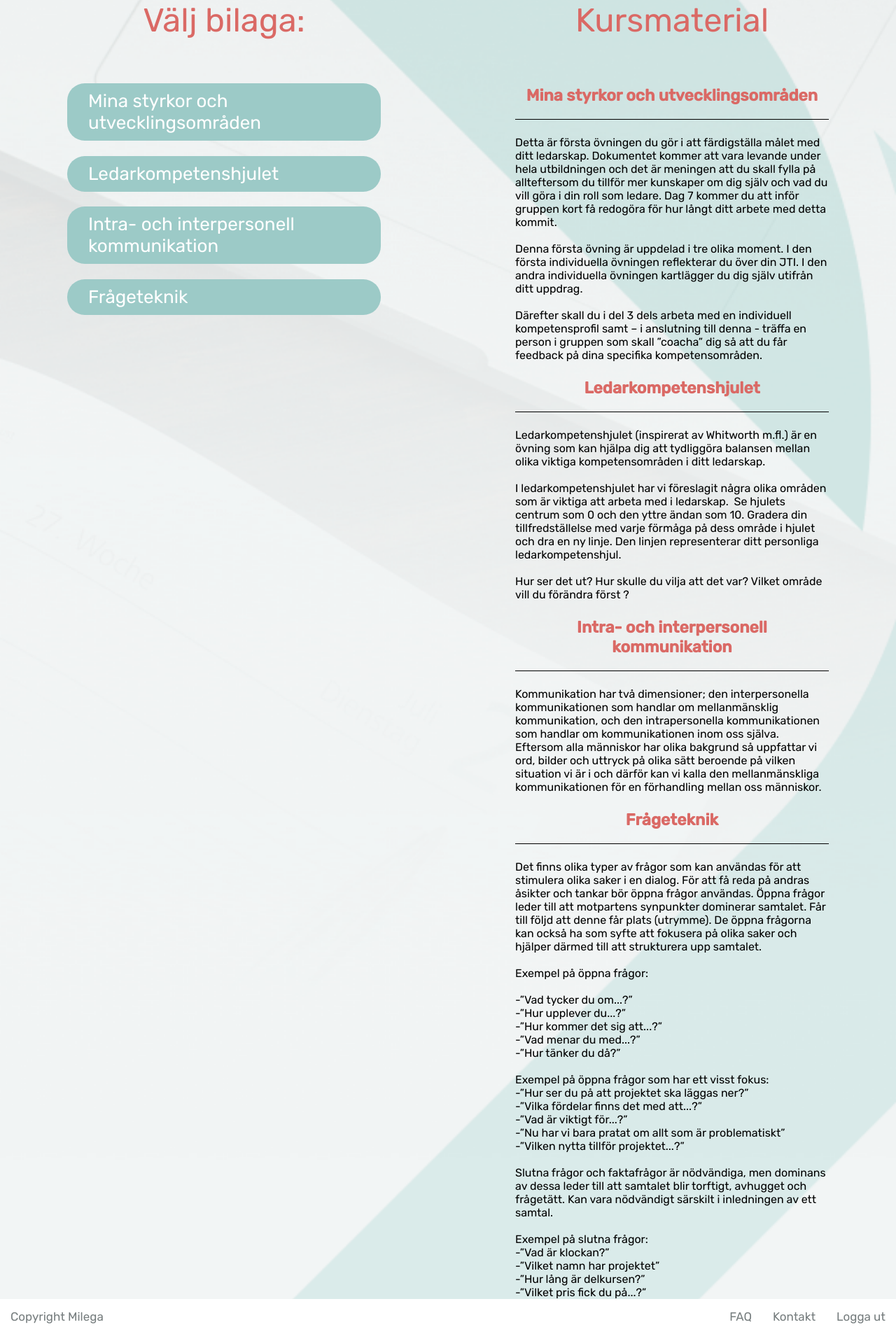
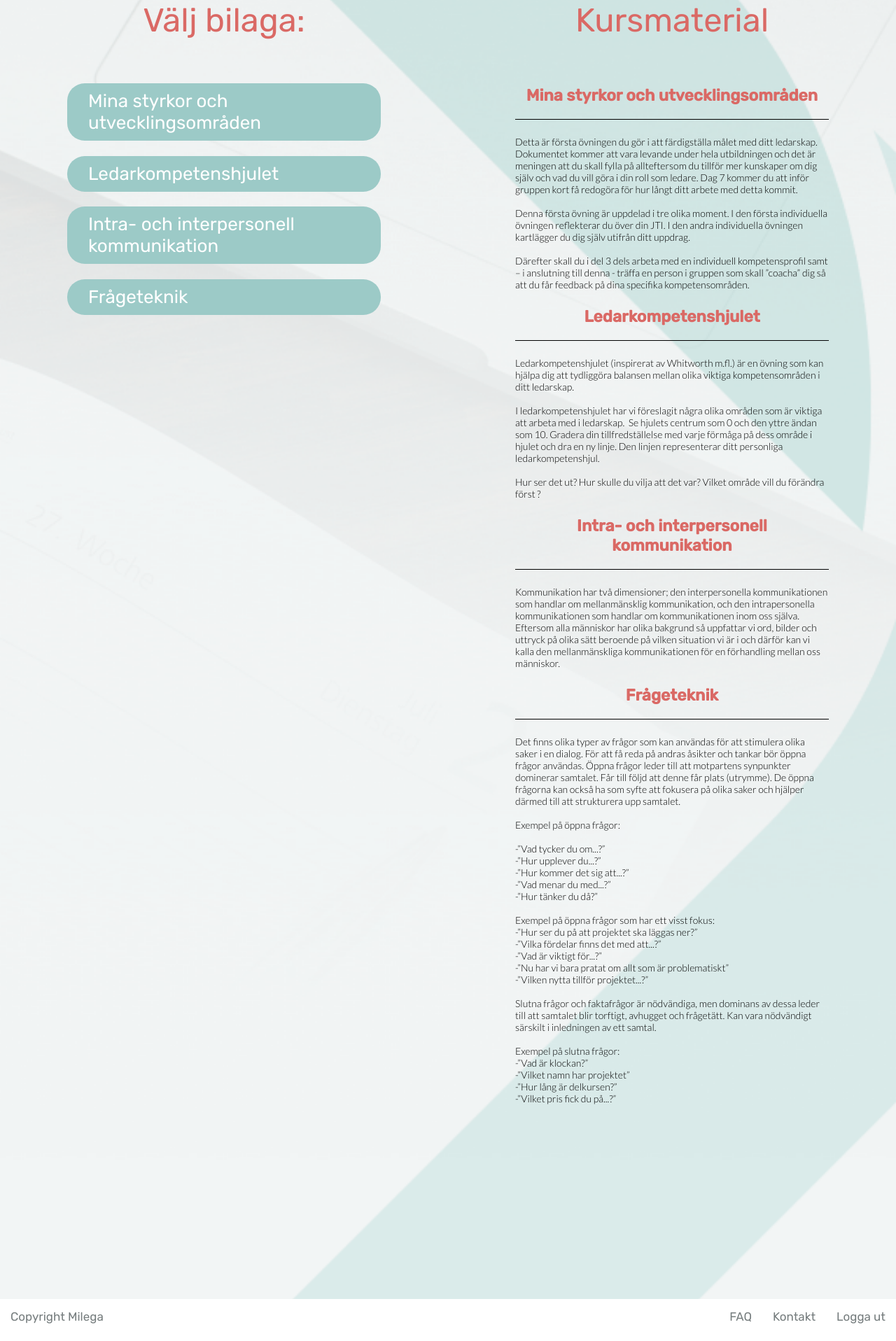
Before and after one commit to ericaglimsholt/Milega, a PHP site: page /lectures.php in a window 1280 px wide. Shown: the part 80-1996 px from the top of the page at 70% size. Run offline with PHP 8.4, Linux system fonts and the light colour scheme.

Commit message:
Updated the fonts and links in the footer

```diff
--- a/assets/php/templates/footer.php
+++ b/assets/php/templates/footer.php
@@ -2,7 +2,7 @@
 	<ul>
 		<li style="float:left;"><a href="#">Copyright Milega</a></li>
 		<li><a href="#">Logga ut</a></li>
-		<li><a href="#">Kontakt</a></li>
-		<li><a href="#">FAQ</a></li>
+		<li><a href="http://www.milega.se/kontakt">Kontakt</a></li>
+		<li><a href="http://www.milega.se/om-milega">FAQ</a></li>
 	</ul>
 </nav>
--- a/assets/php/templates/head.php
+++ b/assets/php/templates/head.php
@@ -4,6 +4,7 @@
 <meta charset="utf-8">
 <meta http-equiv="Content-Type" content="text/html; charset=UTF-8">
 <link href="https://fonts.googleapis.com/css?family=Rubik:400,500" rel="stylesheet">
+<link href="https://fonts.googleapis.com/css?family=Lato:300" rel="stylesheet">
 <meta name="viewport" content="width=device-width, initial-scale=1, maximum-scale=1, user-scalable=no">
 <link rel="stylesheet" href="/assets/js/bower_components/chartist/dist/chartist.min.css">
 <link rel="stylesheet" type="text/css" href="assets/style/style.css">
--- a/assets/style/style.css
+++ b/assets/style/style.css
@@ -72,8 +72,9 @@ h3 {
 }
 
 p {
-  font-family: 'Rubik', sans-serif;
-  font-size: 16px;
+  font-family: 'Lato', sans-serif;
+  font-weight: 300;
+  font-size: 14px;
 }
 
 ul {
@@ -98,7 +99,6 @@ li a{
     padding: 0px 16px;
     text-decoration: none;
 }
-
 
 li a:hover {
     color: red;
```
